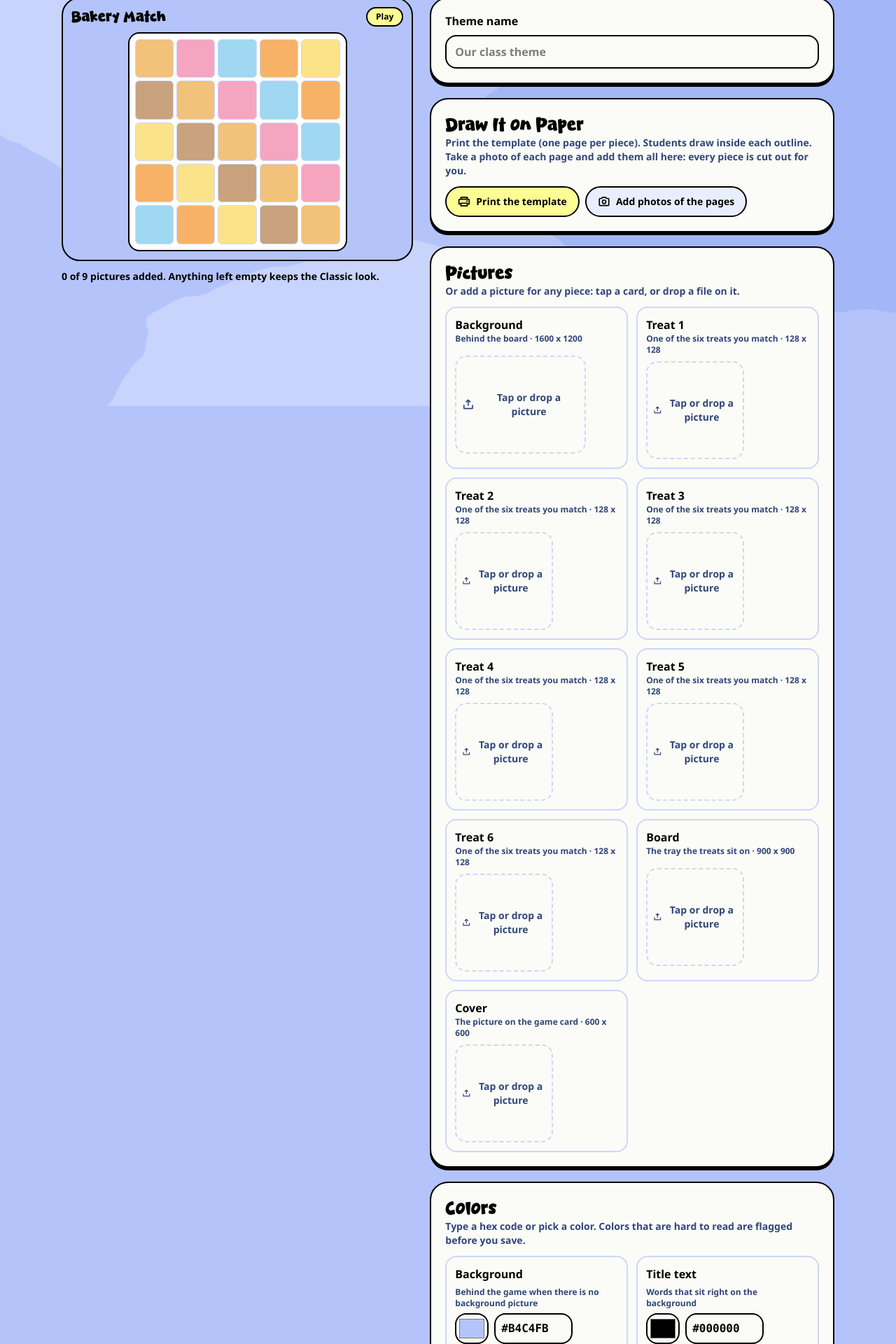
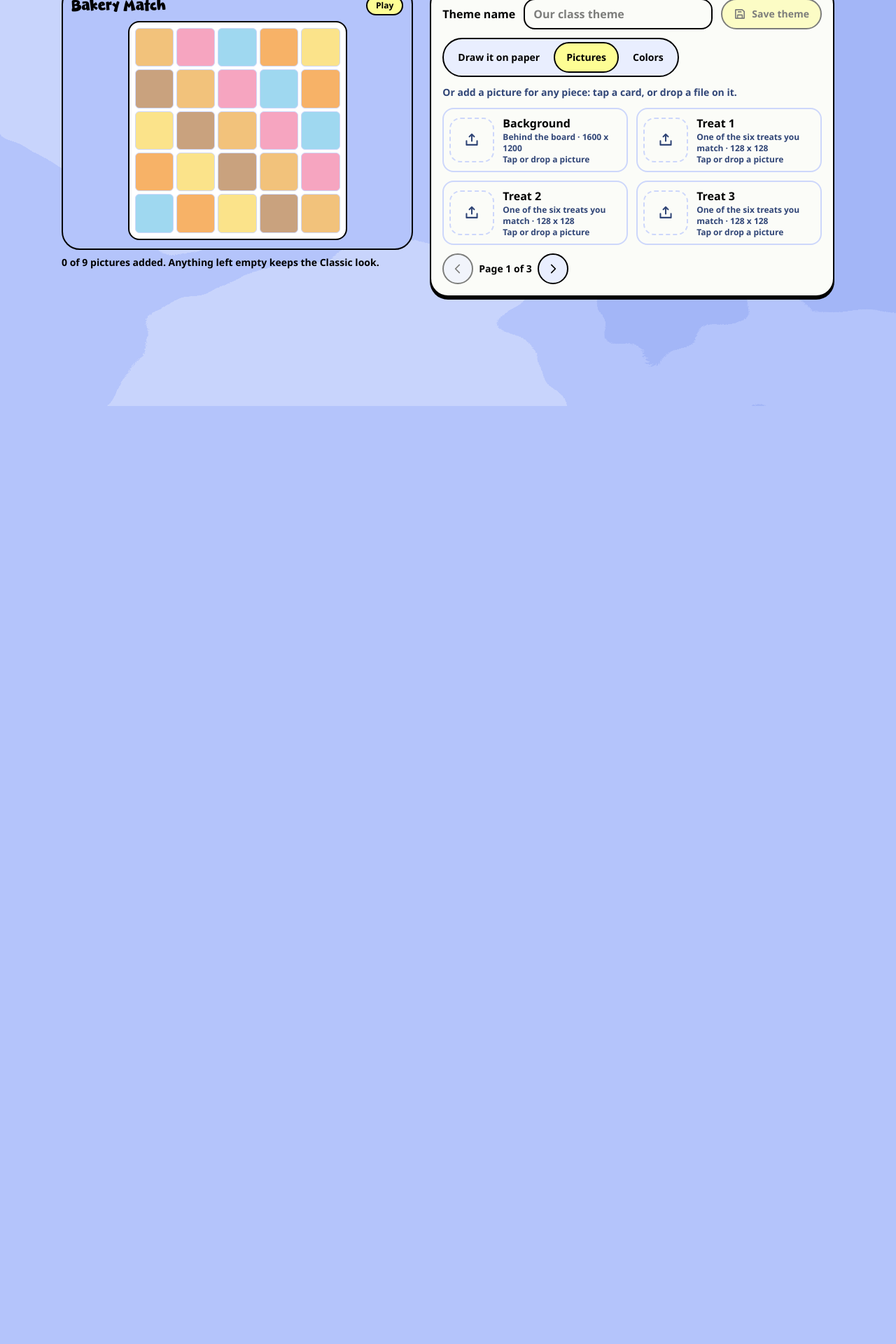
Before and after one commit to vermontliteracynetwork/Gamify, a React (Vite) app: page /owner/themes/bakery-match in a window 1280 px wide. Shown: the part 220-2140 px from the top of the page at 70% size. After the commit the page ends 800 px from the top, so only its background shows below. Built offline with nearby package versions, Linux system fonts and the light colour scheme.

Commit message:
Theme Builder: Free plan shows only the note on locked games; tabs and pages so it never scrolls; upgrade notes worded in the positive
Co-Authored-By: Claude Opus 5.5 <noreply@anthropic.com>
Claude-Session: https://claude.ai/code/session_018noSbhk8N5U5UGqd8yvjLa

```diff
--- a/src/theme/builder/ThemeBuilderPage.tsx
+++ b/src/theme/builder/ThemeBuilderPage.tsx
@@ -1,6 +1,6 @@
 import { useEffect, useMemo, useRef, useState, type ReactNode } from 'react';
 import { Link, useNavigate, useParams, useSearchParams } from 'react-router-dom';
-import { ArrowLeft, Camera, CheckCircle, FloppyDisk, LockSimple, PaintBrush, Printer, Trash, UploadSimple, WarningCircle } from '@phosphor-icons/react';
+import { ArrowLeft, Camera, CaretLeft, CaretRight, CheckCircle, FloppyDisk, LockSimple, PaintBrush, Printer, Trash, UploadSimple, WarningCircle } from '@phosphor-icons/react';
 import { THEME_TRIAL_GAME, TIERS } from '../../config';
 import { newId } from '../../data';
 import { useTier } from '../../data/hooks';
@@ -19,7 +19,6 @@ import { themeProblems } from '../validate';
 import { scanTemplatePages } from './scan';
 import { isRound } from './template';
 import ThemePreview from './ThemePreview';
-import Title from '../../ui/Title';
 
 // Everything the builder can design: each game, plus the sign-in pictures.
 export const BUILDER_TARGETS = [...GAMES, signInManifest];
@@ -43,7 +42,7 @@ export default function ThemeBuilderPage({ owner = false }: { owner?: boolean })
   const game = BUILDER_TARGETS.find((g) => g.id === gameId);
   const base = owner ? '/owner/themes' : '/teacher/themes';
   return (
-    <main className="max-w-6xl mx-auto px-4 sm:px-6 pt-8 pb-24">
+    <main className="max-w-6xl mx-auto px-4 sm:px-6 pt-5 pb-6">
       {owner ? <Link to="/owner" className={buttonClasses('secondary', 'mb-4')}><ArrowLeft weight="bold" size={18} />{t('owner.back')}</Link> : <TeacherNav />}
       {game ? <Builder key={game.id} gameId={game.id} owner={owner} base={base} /> : <GamePicker owner={owner} base={base} />}
     </main>
@@ -92,6 +91,7 @@ function Builder({ gameId, owner, base }: { gameId: string; owner: boolean; base
   const [status, setStatus] = useState('');
   const [busy, setBusy] = useState(false);
   const scanRef = useRef<HTMLInputElement>(null);
+  const [tab, setTab] = useState<'paper' | 'pictures' | 'colors'>('pictures');
 
   useEffect(() => {
     const found = themes.find((th) => th.id === editId);
@@ -150,7 +150,7 @@ function Builder({ gameId, owner, base }: { gameId: string; owner: boolean; base
 
   return (
     <>
-      <div className="flex flex-wrap items-center gap-2 mb-4">
+      <div className="flex flex-wrap items-center gap-2 mb-3">
         <Link to={base} className={buttonClasses('secondary')}><ArrowLeft weight="bold" size={18} />{t('builder.allGames')}</Link>
         <span className="font-bold">{t('builder.designsFor', { game: game.name })}</span>
         {mine.map((th) => (
@@ -160,46 +160,66 @@ function Builder({ gameId, owner, base }: { gameId: string; owner: boolean; base
         <Button onClick={() => { setDraft(blankTheme(gameId, owner)); setParams({}); setStatus(''); }}><PaintBrush weight="bold" size={18} />{t('builder.new')}</Button>
       </div>
 
-      <div className="grid lg:grid-cols-[minmax(0,1fr)_minmax(0,1.15fr)] gap-6 items-start">
-        <div className="lg:sticky lg:top-20 grid gap-3">
+      <div className="grid lg:grid-cols-[minmax(0,1fr)_minmax(0,1.15fr)] gap-4 lg:gap-6 items-start">
+        <div className="lg:sticky lg:top-20 grid gap-2 w-full max-w-[min(100%,340px)] lg:max-w-none mx-auto">
           <ThemePreview theme={draft} gameName={game.name} />
           <p className="font-bold text-sm">{t('builder.filled', { filled, total: game.themePieces.length })}</p>
         </div>
 
-        <div className="grid gap-5">
+        <div className="grid gap-3">
           {blocked && <Panel className="bg-surface-2"><p className="font-bold flex items-center gap-2"><LockSimple weight="fill" size={20} />{blocked}</p></Panel>}
-          <Panel className="grid gap-2">
+          {!blocked && (
+          <>
+          {/* Paper, pictures and colors are tabs, and long lists turn pages, so the builder never scrolls. */}
+          <Panel className="grid gap-3 !p-4">
+            <div className="flex flex-wrap items-center gap-x-3 gap-y-1">
               <label htmlFor="theme-name" className="font-bold">{t('builder.name')}</label>
               <input id="theme-name" value={draft.name} maxLength={40} onChange={(e) => setDraft({ ...draft, name: e.target.value })} placeholder={t('builder.namePlaceholder')}
-              className="min-h-12 px-3 rounded-input border-[2px] border-border font-bold" />
-          </Panel>
-
-          <Section title={t('builder.paperTitle')} hint={t('builder.paperHint')}>
+                className="min-h-11 px-3 rounded-input border-[2px] border-border font-bold flex-1 min-w-48" />
+              <Button variant="primary" disabled={!!blocked || problems.length > 0 || !draft.name.trim()} onClick={() => void save()}><FloppyDisk weight="bold" size={18} />{t('builder.save')}</Button>
+              {!isNew && <Button variant="danger" onClick={() => void remove()}><Trash weight="bold" size={18} />{t('builder.delete')}</Button>}
+              {!isNew && !owner && game.modes.length > 0 && <Button onClick={() => navigate(`/games/${gameId}`)}>{t('builder.tryIt')}</Button>}
+            </div>
+            <div role="tablist" aria-label={t('builder.tabsLabel')} className="flex flex-wrap gap-1 p-1 rounded-pill bg-surface-2 border-[2px] border-border justify-self-start">
+              {(['paper', 'pictures', 'colors'] as const).map((k) => (
+                <button key={k} type="button" role="tab" id={`tab-${k}`} aria-controls={`panel-${k}`} aria-selected={tab === k} onClick={() => setTab(k)}
+                  className={`min-h-11 px-4 rounded-pill font-bold text-sm ${tab === k ? 'bg-accent text-accent-ink border-[2px] border-border' : 'text-text'}`}>{t(`builder.${k}Title`)}</button>
+              ))}
+            </div>
+            <div role="tabpanel" id={`panel-${tab}`} aria-labelledby={`tab-${tab}`} className="grid gap-3">
+              {tab === 'paper' && (
+                <>
+                  <p className="font-semibold text-muted text-sm">{t('builder.paperHint')}</p>
                   <div className="flex flex-wrap gap-2">
                     <Link to={`/teacher/themes/${gameId}/template`} className={buttonClasses('primary')}><Printer weight="bold" size={18} />{t('builder.printTemplate')}</Link>
                     <Button disabled={busy} onClick={() => scanRef.current?.click()}><Camera weight="bold" size={18} />{t('builder.scan')}</Button>
                     <input ref={scanRef} type="file" accept="image/*" multiple hidden aria-label={t('builder.scan')}
                       onChange={(e) => { const f = Array.from(e.target.files ?? []); e.target.value = ''; if (f.length) void scan(f); }} />
                   </div>
-          </Section>
-
-          <Section title={t('builder.picturesTitle')} hint={t('builder.picturesHint')}>
-            <div className="grid sm:grid-cols-2 gap-3">
-              {game.themePieces.map((p) => <PieceCard key={p.id} piece={p} image={draft.pieces[p.id]?.image} onFile={(f) => void upload(p, f)} onClear={() => setPiece(p.id, undefined)} />)}
-            </div>
-          </Section>
-
-          <Section title={t('builder.colorsTitle')} hint={t('builder.colorsHint')}>
-            <div className="grid sm:grid-cols-2 gap-3">
-              {COLOR_FIELDS.map((f) => (
+                </>
+              )}
+              {tab === 'pictures' && (
+                <>
+                  <p className="font-semibold text-muted text-sm">{t('builder.picturesHint')}</p>
+                  <Pages key="pictures" per={4} items={game.themePieces.map((p) => <PieceCard key={p.id} piece={p} image={draft.pieces[p.id]?.image} onFile={(f) => void upload(p, f)} onClear={() => setPiece(p.id, undefined)} />)} />
+                </>
+              )}
+              {tab === 'colors' && (
+                <>
+                  <p className="font-semibold text-muted text-sm">{t('builder.colorsHint')}</p>
+                  <Pages key="colors" per={6} items={[
+                    ...COLOR_FIELDS.map((f) => (
                       <ColorField key={f.key} label={f.label} hint={f.hint} value={draft.colors[f.key]} onChange={(v) => setDraft({ ...draft, colors: { ...draft.colors, [f.key]: v } })} />
-              ))}
-              {game.themePieces.filter((p) => p.color).map((p) => (
+                    )),
+                    ...game.themePieces.filter((p) => p.color).map((p) => (
                       <ColorField key={p.id} label={p.label} hint={t('builder.pieceColorHint')} value={draft.pieces[p.id]?.color ?? p.color!}
                         onChange={(v) => setDraft({ ...draft, pieces: { ...draft.pieces, [p.id]: { ...draft.pieces[p.id], color: v } } })} />
-              ))}
+                    )),
+                  ]} />
+                </>
+              )}
             </div>
-          </Section>
+          </Panel>
 
           {problems.length > 0 && (
             <Panel className="grid gap-1">
@@ -207,27 +227,31 @@ function Builder({ gameId, owner, base }: { gameId: string; owner: boolean; base
             </Panel>
           )}
 
-          <div className="flex flex-wrap items-center gap-3">
-            <Button variant="primary" disabled={!!blocked || problems.length > 0 || !draft.name.trim()} onClick={() => void save()}><FloppyDisk weight="bold" size={18} />{t('builder.save')}</Button>
-            {!isNew && <Button variant="danger" onClick={() => void remove()}><Trash weight="bold" size={18} />{t('builder.delete')}</Button>}
-            {!isNew && !owner && game.modes.length > 0 && <Button onClick={() => navigate(`/games/${gameId}`)}>{t('builder.tryIt')}</Button>}
-            <p role="status" aria-live="polite" className="font-bold">{status}</p>
-          </div>
+          <p role="status" aria-live="polite" className="font-bold empty:hidden">{status}</p>
+          </>
+          )}
         </div>
       </div>
     </>
   );
 }
 
-function Section({ title, hint, children }: { title: string; hint: string; children: ReactNode }) {
+// A grid that turns pages instead of growing (two columns on wider screens).
+function Pages({ items, per }: { items: ReactNode[]; per: number }) {
+  const [page, setPage] = useState(0);
+  const total = Math.max(1, Math.ceil(items.length / per));
+  const at = Math.min(page, total - 1);
   return (
-    <Panel className="grid gap-3">
-      <div>
-        <h2 className="font-display text-2xl font-bold"><Title text={title} /></h2>
-        <p className="font-semibold text-muted text-sm">{hint}</p>
+    <div className="grid gap-3">
+      <div className="grid sm:grid-cols-2 gap-3">{items.slice(at * per, at * per + per)}</div>
+      {total > 1 && (
+        <div className="flex items-center gap-2">
+          <Button aria-label={t('builder.prevPage')} disabled={at === 0} onClick={() => setPage(at - 1)} className="w-11 !px-0"><CaretLeft weight="bold" size={18} /></Button>
+          <span className="font-bold text-sm" aria-live="polite">{t('builder.pageOf', { n: at + 1, total })}</span>
+          <Button aria-label={t('builder.nextPage')} disabled={at === total - 1} onClick={() => setPage(at + 1)} className="w-11 !px-0"><CaretRight weight="bold" size={18} /></Button>
         </div>
-      {children}
-    </Panel>
+      )}
+    </div>
   );
 }
 
@@ -235,23 +259,20 @@ function PieceCard({ piece, image, onFile, onClear }: { piece: ThemePieceSpec; i
   const ref = useRef<HTMLInputElement>(null);
   const [drag, setDrag] = useState(false);
   return (
-    <div className={`rounded-input border-[2px] p-3 grid gap-2 ${image ? 'border-success bg-surface' : 'border-border-soft bg-surface'} ${drag ? 'ring-4 ring-accent' : ''}`}
+    <div className={`rounded-input border-[2px] p-2 flex items-center gap-3 ${image ? 'border-success bg-surface' : 'border-border-soft bg-surface'} ${drag ? 'ring-4 ring-accent' : ''}`}
       onDragOver={(e) => { e.preventDefault(); setDrag(true); }} onDragLeave={() => setDrag(false)}
       onDrop={(e) => { e.preventDefault(); setDrag(false); onFile(e.dataTransfer.files[0]); }}>
-      <div className="flex items-start gap-2">
-        <div className="min-w-0 flex-1">
-          <p className="font-bold">{piece.label}</p>
-          <p className="text-xs font-semibold text-muted">{piece.hint} · {piece.width} x {piece.height}</p>
-        </div>
-        {image && <CheckCircle weight="fill" size={26} color="#1f7a45" className="shrink-0" aria-label={t('builder.done')} />}
-      </div>
       <button type="button" onClick={() => ref.current?.click()} aria-label={t('builder.uploadPiece', { piece: piece.label })}
-        className={`rounded-input border-[2px] border-dashed border-border-soft flex items-center justify-center overflow-hidden ${isRound(piece) ? 'aspect-square' : ''}`}
-        style={{ aspectRatio: isRound(piece) ? undefined : `${piece.width} / ${piece.height}`, maxHeight: 140 }}>
-        {image ? <img src={image} alt="" className={`w-full h-full object-cover ${isRound(piece) ? 'rounded-full' : ''}`} /> : <span className="font-bold text-sm text-muted flex items-center gap-1.5 p-2"><UploadSimple weight="bold" size={18} />{t('builder.tapOrDrop')}</span>}
+        className={`shrink-0 w-16 h-16 border-[2px] border-dashed border-border-soft flex items-center justify-center overflow-hidden ${isRound(piece) ? 'rounded-full' : 'rounded-input'}`}>
+        {image ? <img src={image} alt="" className="w-full h-full object-cover" /> : <UploadSimple weight="bold" size={22} className="text-muted" />}
       </button>
       <input ref={ref} type="file" accept="image/*" hidden onChange={(e) => { onFile(e.target.files?.[0]); e.target.value = ''; }} />
-      {image && <button type="button" onClick={onClear} className="justify-self-start font-bold text-sm underline">{t('builder.remove')}</button>}
+      <div className="min-w-0 flex-1">
+        <p className="font-bold flex items-center gap-1.5">{piece.label}{image && <CheckCircle weight="fill" size={20} color="#1f7a45" className="shrink-0" aria-label={t('builder.done')} />}</p>
+        <p className="text-xs font-semibold text-muted line-clamp-2">{piece.hint} · {piece.width} x {piece.height}</p>
+        {image ? <button type="button" onClick={onClear} className="font-bold text-xs underline">{t('builder.remove')}</button>
+          : <p className="text-xs font-bold text-muted">{t('builder.tapOrDrop')}</p>}
+      </div>
     </div>
   );
 }
@@ -261,14 +282,14 @@ function ColorField({ label, hint, value, onChange }: { label: string; hint: str
   useEffect(() => setText(value), [value]);
   const id = `color-${label.replace(/\W+/g, '-').toLowerCase()}`;
   return (
-    <div className="rounded-input border-[2px] border-border-soft p-3 grid gap-1.5">
-      <label htmlFor={id} className="font-bold">{label}</label>
-      <p className="text-xs font-semibold text-muted">{hint}</p>
-      <div className="flex items-center gap-2">
-        <input id={id} type="color" value={value} onChange={(e) => onChange(e.target.value)} className="w-12 h-11 rounded-input border-[2px] border-border bg-surface p-0.5" />
+    <div className="rounded-input border-[2px] border-border-soft p-2 flex items-center gap-2">
+      <input id={id} type="color" value={value} onChange={(e) => onChange(e.target.value)} className="shrink-0 w-11 h-11 rounded-input border-[2px] border-border bg-surface p-0.5" />
+      <div className="min-w-0 flex-1">
+        <label htmlFor={id} className="font-bold block">{label}</label>
+        <p className="text-xs font-semibold text-muted truncate" title={hint}>{hint}</p>
+      </div>
       <input value={text} aria-label={`${label} hex code`} maxLength={7} onChange={(e) => { setText(e.target.value); if (HEX.test(e.target.value)) onChange(e.target.value.toLowerCase()); }}
-          className="min-h-11 w-28 px-2 rounded-input border-[2px] border-border font-mono font-bold uppercase" />
-      </div>
+        className="shrink-0 min-h-11 w-24 px-2 rounded-input border-[2px] border-border font-mono font-bold uppercase text-sm" />
     </div>
   );
 }
--- a/src/ui/TeacherNav.tsx
+++ b/src/ui/TeacherNav.tsx
@@ -7,7 +7,7 @@ export default function TeacherNav() {
   const link = ({ isActive }: { isActive: boolean }) =>
     `min-h-11 px-4 rounded-pill font-bold text-sm inline-flex items-center gap-1.5 no-underline ${isActive ? 'bg-accent text-accent-ink' : 'text-text hover:bg-surface-2'}`;
   return (
-    <nav aria-label={t('teacherNav.label')} className="inline-flex flex-wrap gap-1 p-1 rounded-pill bg-surface border-[2px] border-border mb-6">
+    <nav aria-label={t('teacherNav.label')} className="inline-flex flex-wrap gap-1 p-1 rounded-pill bg-surface border-[2px] border-border mb-4">
       <NavLink to="/teacher/classes" className={link}><UsersThree weight="bold" size={16} />{t('teacherNav.classes')}</NavLink>
       <NavLink to="/teacher/sets" className={link}><Stack weight="bold" size={16} />{t('teacherNav.sets')}</NavLink>
       <NavLink to="/teacher/reports" className={link}><ChartBar weight="bold" size={16} />{t('teacherNav.reports')}</NavLink>
```
Also changed, not shown: src/i18n/en.ts (+12 -8 lines), 1 other file (tests, documents, lock files or other folders). Lines whose indentation alone changed are shown as unchanged.
